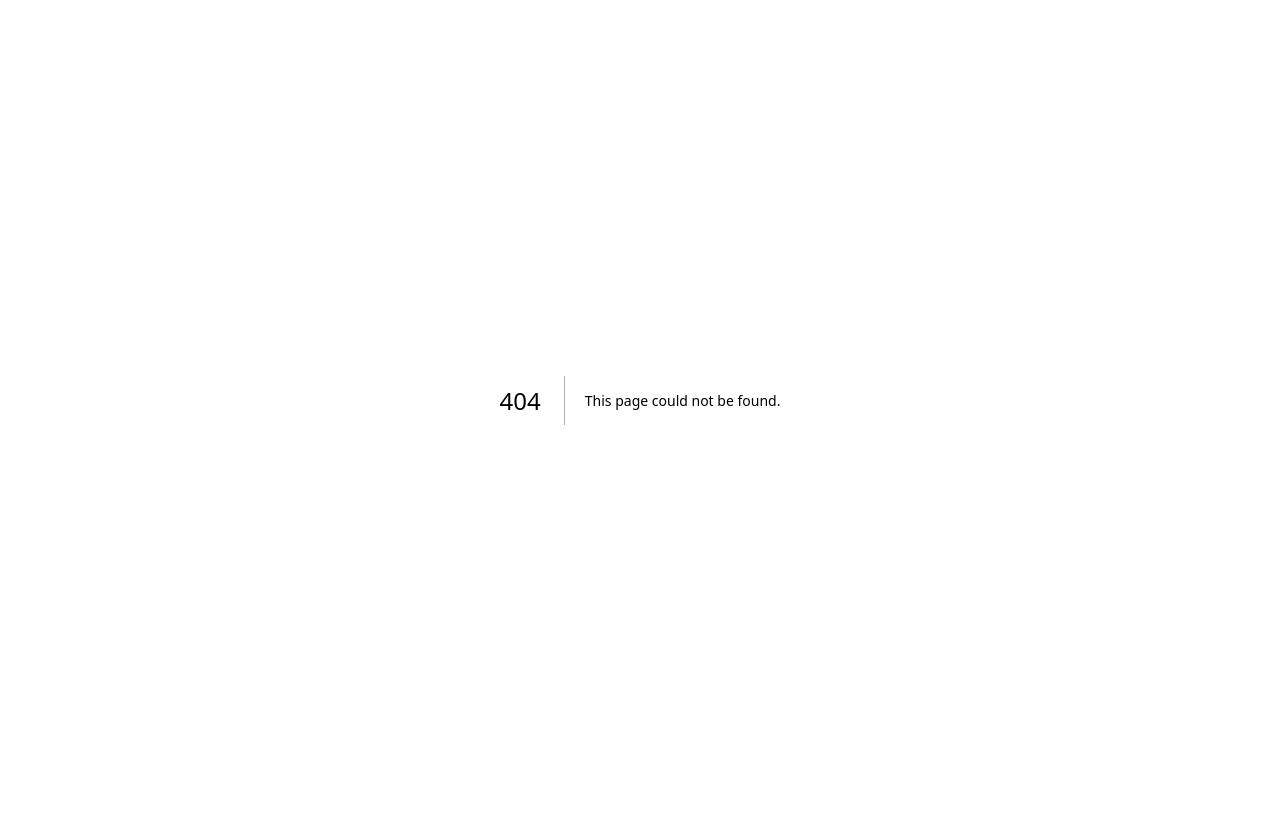
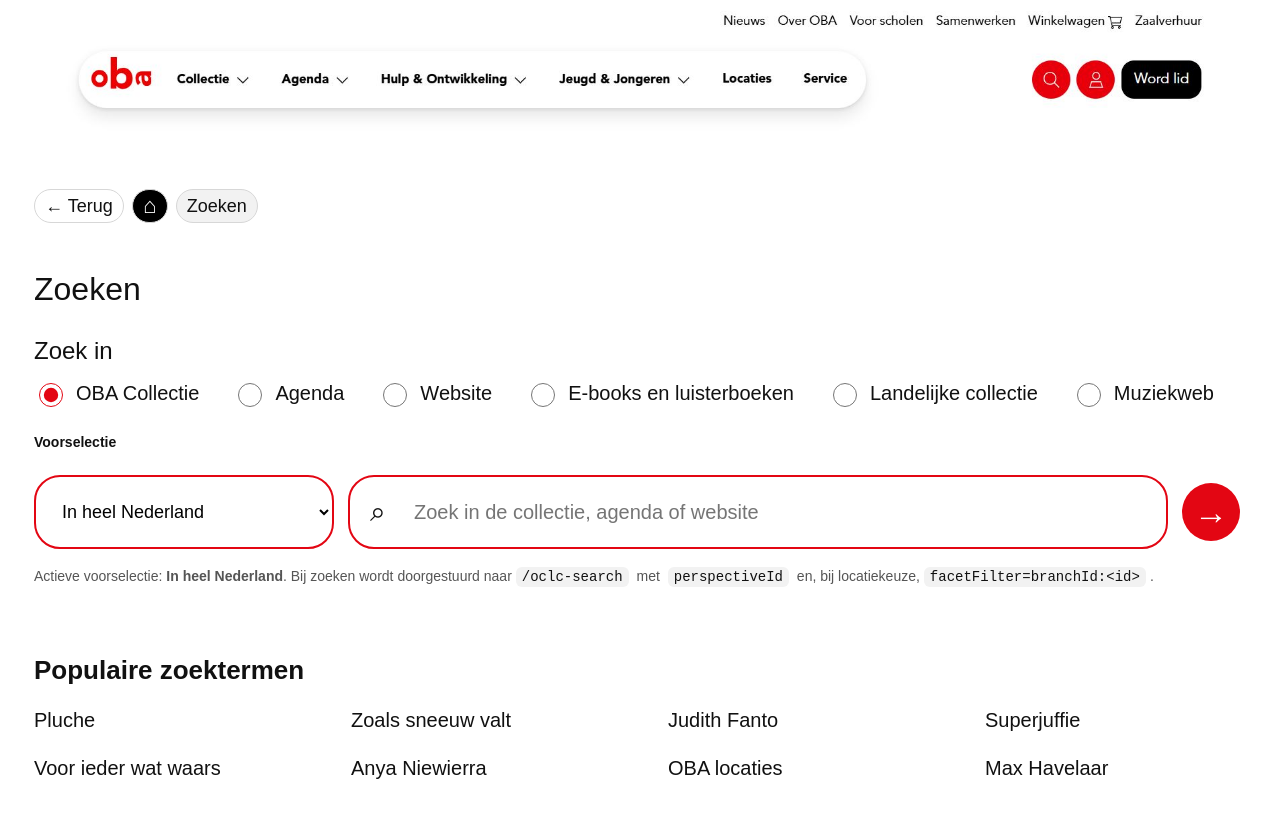
Before and after one commit to obanext/obaoclcwise, a Next.js app: page /old-school-search in a window 1280 px wide. Before the commit this address had no page. Shown: the top 818 px of the page. Built offline with nearby package versions, Linux system fonts and the light colour scheme.

Commit message:
Add files via upload

```diff
--- a/pages/index.js
+++ b/pages/index.js
@@ -49,8 +49,9 @@
   {
     label: "OLD SCHOOL voorselectie zoekbalk",
     description:
-      "Filters voor locaties en aanwezigheid op basis van OCLC Wise filters en facetten zoals Aquabrowser voorselectie.",
-    status: "Nog te implementeren",
+      "Voorselectie op basis van OCLC Wise perspectives en branchId-facetten, zoals Aquabrowser voorselectie.",
+    href: "/old-school-search",
+    status: "Beschikbaar",
   },
   {
     label: "OLD SCHOOL uitgebreid zoeken",
--- /dev/null
+++ b/pages/old-school-search.js
@@ -0,0 +1,192 @@
+import { useMemo, useState } from "react";
+import { useRouter } from "next/router";
+
+const DEFAULT_SEARCH_SCOPE = "anything";
+const DEFAULT_PERSPECTIVE_ID = "3687";
+
+const CATALOG_OPTIONS = [
+  { label: "In jouw bibliotheek", perspectiveId: "3682", backend: "wise" },
+  { label: "In de buurt", perspectiveId: "3683", backend: "wise" },
+  { label: "e-books", perspectiveId: "3684", backend: "nbcplus" },
+  { label: "luisterboeken", perspectiveId: "3685", backend: "nbcplus" },
+  { label: "In dit systeem", perspectiveId: "3686", backend: "wise" },
+  { label: "In heel Nederland", perspectiveId: "3687", backend: "nbcplus" },
+  { label: "Delpher boeken", perspectiveId: "3688", backend: "nbcplus" },
+];
+
+const AMSTELLAND_BRANCH_OPTIONS = [
+  { label: "Amstelland - alle locaties", branchId: "" },
+  { label: "Aalsmeer", branchId: "1000" },
+  { label: "Amstelveen Stadsplein", branchId: "1001" },
+  { label: "Amstelveen Westwijk", branchId: "1002" },
+  { label: "Uithoorn", branchId: "1003" },
+  { label: "Ouderkerk aan de Amstel", branchId: "1004" },
+];
+
+const RADIO_OPTIONS = [
+  "OBA Collectie",
+  "Agenda",
+  "Website",
+  "E-books en luisterboeken",
+  "Landelijke collectie",
+  "Muziekweb",
+];
+
+const QUICK_LINKS = [
+  "Pluche",
+  "Zoals sneeuw valt",
+  "Judith Fanto",
+  "Superjuffie",
+  "Voor ieder wat waars",
+  "Anya Niewierra",
+  "OBA locaties",
+  "Max Havelaar",
+];
+
+function buildPreselectValue(type, value) {
+  return `${type}:${value || "all"}`;
+}
+
+function parsePreselect(value) {
+  const [type = "catalog", rawValue = DEFAULT_PERSPECTIVE_ID] = String(value || "").split(":");
+  return { type, value: rawValue === "all" ? "" : rawValue };
+}
+
+export default function OldSchoolSearchPage() {
+  const router = useRouter();
+  const [query, setQuery] = useState("");
+  const [preselect, setPreselect] = useState(buildPreselectValue("catalog", DEFAULT_PERSPECTIVE_ID));
+
+  const selectedLabel = useMemo(() => {
+    const selected = parsePreselect(preselect);
+
+    if (selected.type === "branch") {
+      return (
+        AMSTELLAND_BRANCH_OPTIONS.find((option) => option.branchId === selected.value)?.label ||
+        "Amstelland"
+      );
+    }
+
+    return (
+      CATALOG_OPTIONS.find((option) => option.perspectiveId === selected.value)?.label ||
+      "In heel Nederland"
+    );
+  }, [preselect]);
+
+  function submitSearch(event) {
+    event.preventDefault();
+
+    const params = new URLSearchParams();
+    const selected = parsePreselect(preselect);
+
+    if (query.trim()) params.set("q", query.trim());
+    params.set("page", "1");
+    params.set("searchScope", DEFAULT_SEARCH_SCOPE);
+    params.set("sort", "2910");
+
+    if (selected.type === "branch") {
+      params.set("perspectiveId", DEFAULT_PERSPECTIVE_ID);
+      if (selected.value) params.append("facetFilter", `branchId:${selected.value}`);
+    } else {
+      params.set("perspectiveId", selected.value || DEFAULT_PERSPECTIVE_ID);
+    }
+
+    router.push(`/oclc-search?${params.toString()}`);
+  }
+
+  return (
+    <main>
+      <div className="header-image">
+        <img src="/header.JPG" alt="OBA" />
+      </div>
+
+      <div className="container old-school-page">
+        <nav className="old-school-breadcrumb" aria-label="Breadcrumb">
+          <a href="/">← Terug</a>
+          <span className="old-school-home" aria-hidden="true">⌂</span>
+          <span>Zoeken</span>
+        </nav>
+
+        <section className="old-school-search-panel">
+          <h1>Zoeken</h1>
+
+          <div className="old-school-radio-row" aria-label="Zoek in">
+            <p>Zoek in</p>
+            <div className="old-school-radio-options">
+              {RADIO_OPTIONS.map((label, index) => (
+                <label key={label} className="old-school-radio-option">
+                  <input type="radio" name="search-in" checked={index === 0} readOnly />
+                  <span>{label}</span>
+                </label>
+              ))}
+            </div>
+          </div>
+
+          <form className="old-school-form" onSubmit={submitSearch}>
+            <label className="old-school-select-label" htmlFor="old-school-preselect">
+              Voorselectie
+            </label>
+            <select
+              id="old-school-preselect"
+              className="old-school-select"
+              value={preselect}
+              onChange={(event) => setPreselect(event.target.value)}
+            >
+              <optgroup label="Catalogi uit OCLC Wise perspectives">
+                {CATALOG_OPTIONS.map((option) => (
+                  <option
+                    key={option.perspectiveId}
+                    value={buildPreselectValue("catalog", option.perspectiveId)}
+                  >
+                    {option.label}
+                  </option>
+                ))}
+              </optgroup>
+              <optgroup label="Locaties Amstelland via branchId facet">
+                {AMSTELLAND_BRANCH_OPTIONS.map((option) => (
+                  <option
+                    key={option.branchId || "all"}
+                    value={buildPreselectValue("branch", option.branchId)}
+                  >
+                    {option.label}
+                  </option>
+                ))}
+              </optgroup>
+            </select>
+
+            <div className="old-school-search-input-wrap">
+              <span className="old-school-search-icon" aria-hidden="true">⌕</span>
+              <input
+                className="old-school-search-input"
+                type="search"
+                value={query}
+                onChange={(event) => setQuery(event.target.value)}
+                placeholder="Zoek in de collectie, agenda of website"
+                aria-label="Zoekterm"
+              />
+            </div>
+
+            <button className="old-school-submit" type="submit" aria-label="Zoeken">
+              →
+            </button>
+          </form>
+
+          <p className="old-school-debug-line">
+            Actieve voorselectie: <strong>{selectedLabel}</strong>. Bij zoeken wordt doorgestuurd naar
+            <code>/oclc-search</code> met <code>perspectiveId</code> en, bij locatiekeuze,
+            <code>facetFilter=branchId:&lt;id&gt;</code>.
+          </p>
+        </section>
+
+        <section className="old-school-quick-links" aria-label="Populaire zoektermen">
+          <h2>Populaire zoektermen</h2>
+          <div className="old-school-quick-grid">
+            {QUICK_LINKS.map((term) => (
+              <span key={term}>{term}</span>
+            ))}
+          </div>
+        </section>
+      </div>
+    </main>
+  );
+}
--- a/styles/globals.css
+++ b/styles/globals.css
@@ -904,3 +904,216 @@
     font-size: 42px;
   }
 }
+
+/* Old school voorselectie zoekbalk */
+
+.old-school-page {
+  max-width: 1260px;
+  padding-top: 48px;
+  padding-bottom: 80px;
+}
+
+.old-school-breadcrumb {
+  display: flex;
+  align-items: center;
+  gap: 8px;
+  margin: 0 0 44px;
+  font-size: 18px;
+}
+
+.old-school-breadcrumb a,
+.old-school-breadcrumb span {
+  display: inline-flex;
+  align-items: center;
+  min-height: 34px;
+  padding: 3px 10px;
+  border: 1px solid #d7d7d7;
+  border-radius: 999px;
+  text-decoration: none;
+  background: #f2f2f2;
+}
+
+.old-school-breadcrumb a {
+  background: #fff;
+}
+
+.old-school-home {
+  width: 36px;
+  justify-content: center;
+  background: #000 !important;
+  color: #fff;
+  font-size: 22px;
+  line-height: 1;
+}
+
+.old-school-search-panel {
+  max-width: 1300px;
+}
+
+.old-school-search-panel h1 {
+  margin: 0 0 22px;
+  font-size: 32px;
+  font-weight: 500;
+}
+
+.old-school-radio-row p {
+  margin: 0 0 12px;
+  font-size: 24px;
+  font-weight: 500;
+}
+
+.old-school-radio-options {
+  display: flex;
+  flex-wrap: wrap;
+  gap: 20px 34px;
+  margin-bottom: 26px;
+}
+
+.old-school-radio-option {
+  display: inline-flex;
+  align-items: center;
+  gap: 10px;
+  font-size: 20px;
+}
+
+.old-school-radio-option input {
+  width: 24px;
+  height: 24px;
+  accent-color: #e30613;
+}
+
+.old-school-form {
+  display: grid;
+  grid-template-columns: 300px minmax(0, 1fr) 64px;
+  gap: 14px;
+  align-items: end;
+}
+
+.old-school-select-label {
+  grid-column: 1;
+  margin-bottom: 8px;
+  font-size: 14px;
+  font-weight: 700;
+}
+
+.old-school-select {
+  grid-column: 1;
+  height: 74px;
+  width: 100%;
+  border: 2px solid #e30613;
+  border-radius: 26px;
+  padding: 0 22px;
+  background: #fff;
+  font-size: 18px;
+  outline: none;
+}
+
+.old-school-search-input-wrap {
+  grid-column: 2;
+  position: relative;
+  min-width: 0;
+}
+
+.old-school-search-icon {
+  position: absolute;
+  left: 22px;
+  top: 50%;
+  transform: translateY(-50%);
+  font-size: 28px;
+  line-height: 1;
+  color: #111;
+}
+
+.old-school-search-input {
+  width: 100%;
+  height: 74px;
+  border: 2px solid #e30613;
+  border-radius: 26px;
+  padding: 0 28px 0 64px;
+  font-size: 20px;
+  outline: none;
+}
+
+.old-school-search-input:focus,
+.old-school-select:focus {
+  box-shadow: 0 0 0 3px rgba(227, 6, 19, 0.14);
+}
+
+.old-school-submit {
+  grid-column: 3;
+  width: 58px;
+  height: 58px;
+  margin-bottom: 8px;
+  border: 0;
+  border-radius: 999px;
+  background: #e30613;
+  color: #fff;
+  font-size: 34px;
+  line-height: 1;
+  cursor: pointer;
+}
+
+.old-school-debug-line {
+  margin: 18px 0 0;
+  color: #555;
+  font-size: 14px;
+}
+
+.old-school-debug-line code {
+  margin: 0 4px;
+  padding: 2px 6px;
+  border-radius: 6px;
+  background: #f2f2f2;
+  color: #111;
+}
+
+.old-school-quick-links {
+  margin-top: 64px;
+}
+
+.old-school-quick-links h2 {
+  margin: 0 0 18px;
+  font-size: 26px;
+  font-weight: 600;
+}
+
+.old-school-quick-grid {
+  display: grid;
+  grid-template-columns: repeat(4, minmax(160px, 1fr));
+  gap: 20px 56px;
+  font-size: 20px;
+}
+
+@media (max-width: 980px) {
+  .old-school-form {
+    grid-template-columns: 1fr 58px;
+  }
+
+  .old-school-select-label,
+  .old-school-select,
+  .old-school-search-input-wrap {
+    grid-column: 1 / -1;
+  }
+
+  .old-school-submit {
+    grid-column: 2;
+  }
+
+  .old-school-quick-grid {
+    grid-template-columns: repeat(2, minmax(140px, 1fr));
+  }
+}
+
+@media (max-width: 640px) {
+  .old-school-radio-options {
+    gap: 12px;
+  }
+
+  .old-school-radio-option {
+    font-size: 16px;
+  }
+
+  .old-school-quick-grid {
+    grid-template-columns: 1fr;
+  }
+}
```
